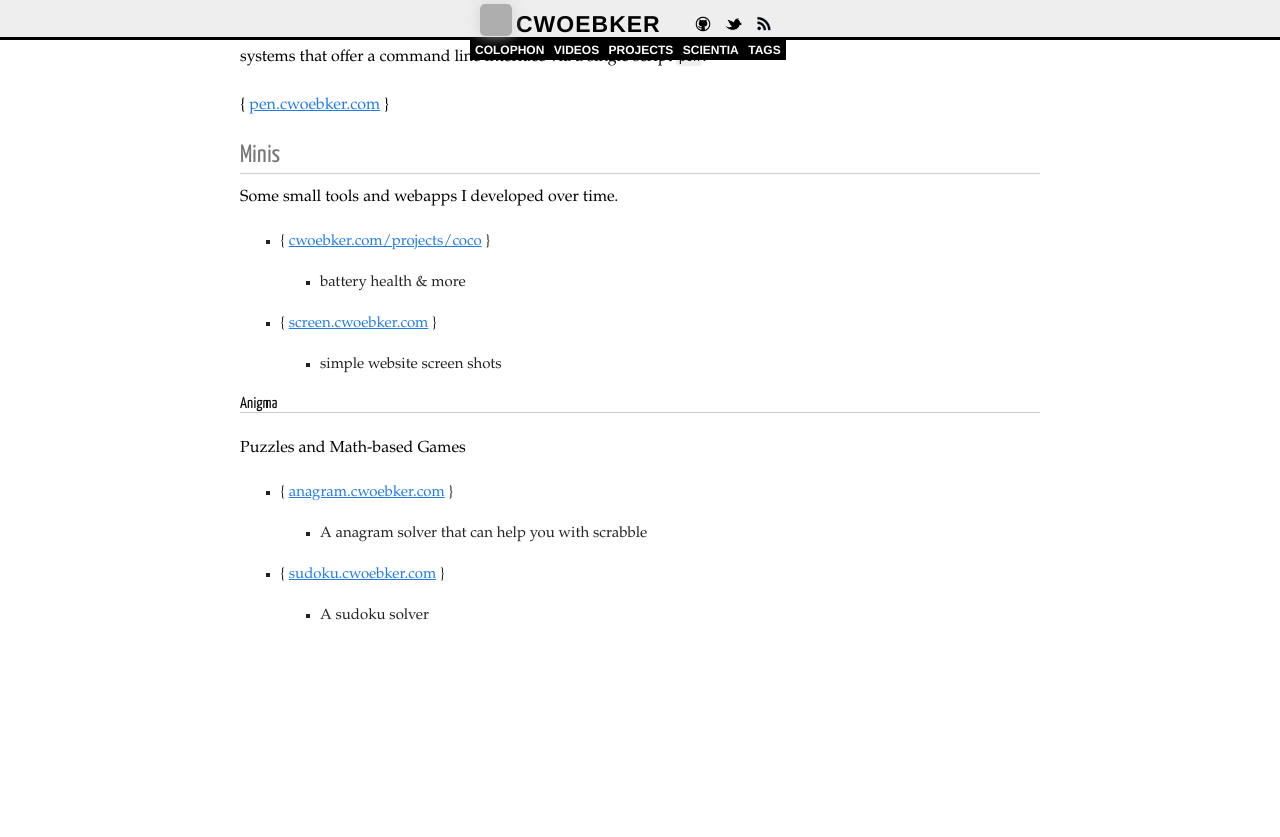
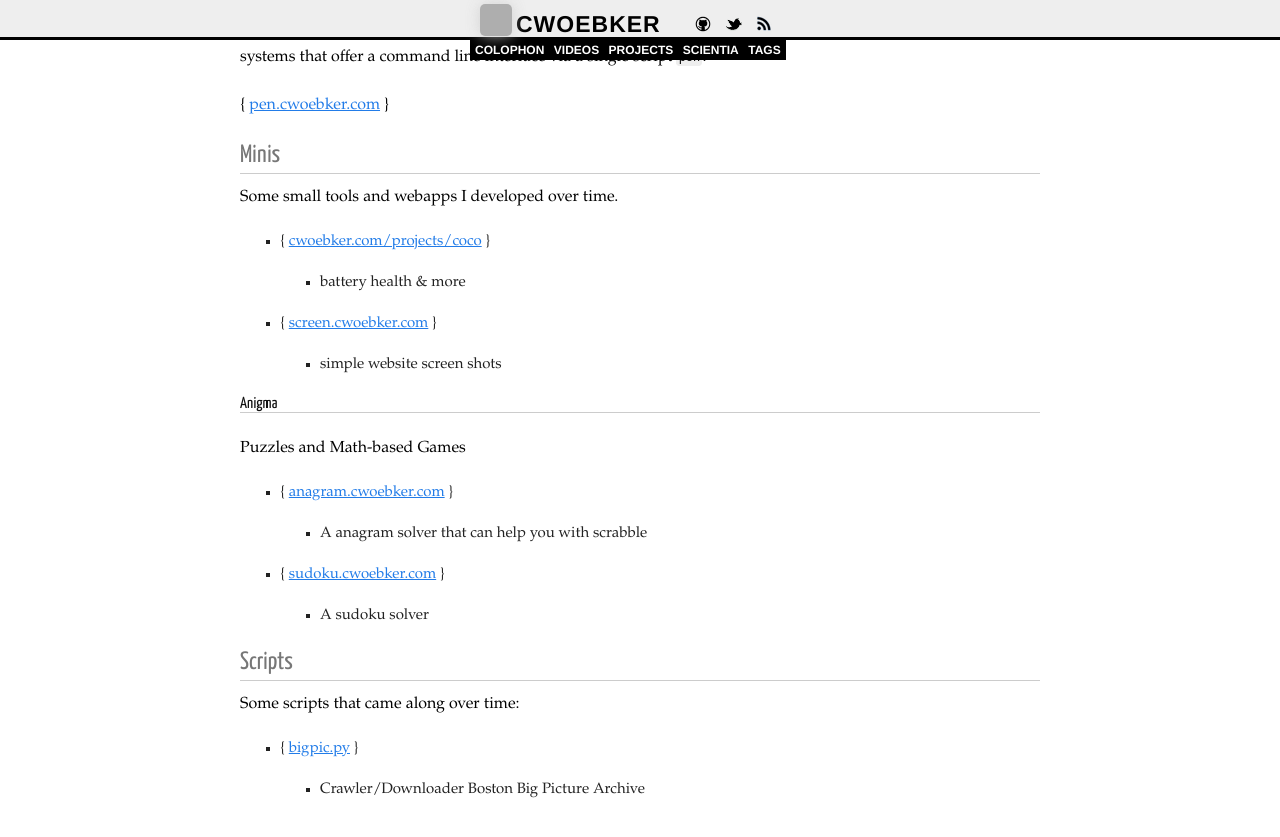
Before and after one commit to cwoebker/.com, a Jekyll site: the page built from projects/index.markdown, in a window 1280 px wide and 900 px high, scrolled down 570 px. Shown: the top 837 px of the window. Built offline with Jekyll 4.4.1, drawn with Linux system fonts in a browser that asks for light colours; Markdown is read by kramdown in place of the engine named in the settings; before the commit the page ends 1296 px from its top, so only the background shows below that; grey boxes are pictures that could not be loaded.

Commit message:
script section to projects

```diff
--- a/projects/index.markdown
+++ b/projects/index.markdown
@@ -46,3 +46,10 @@ Puzzles and Math-based Games
 
 - { [sudoku.cwoebker.com](http://sudoku.cwoebker.com) }
     - A sudoku solver
+
+### Scripts ###
+
+Some scripts that came along over time:
+
+- { [bigpic.py](http://cwoebker.com/posts/the-beauty-of-big-pictures/) }
+    - Crawler/Downloader Boston Big Picture Archive
```
